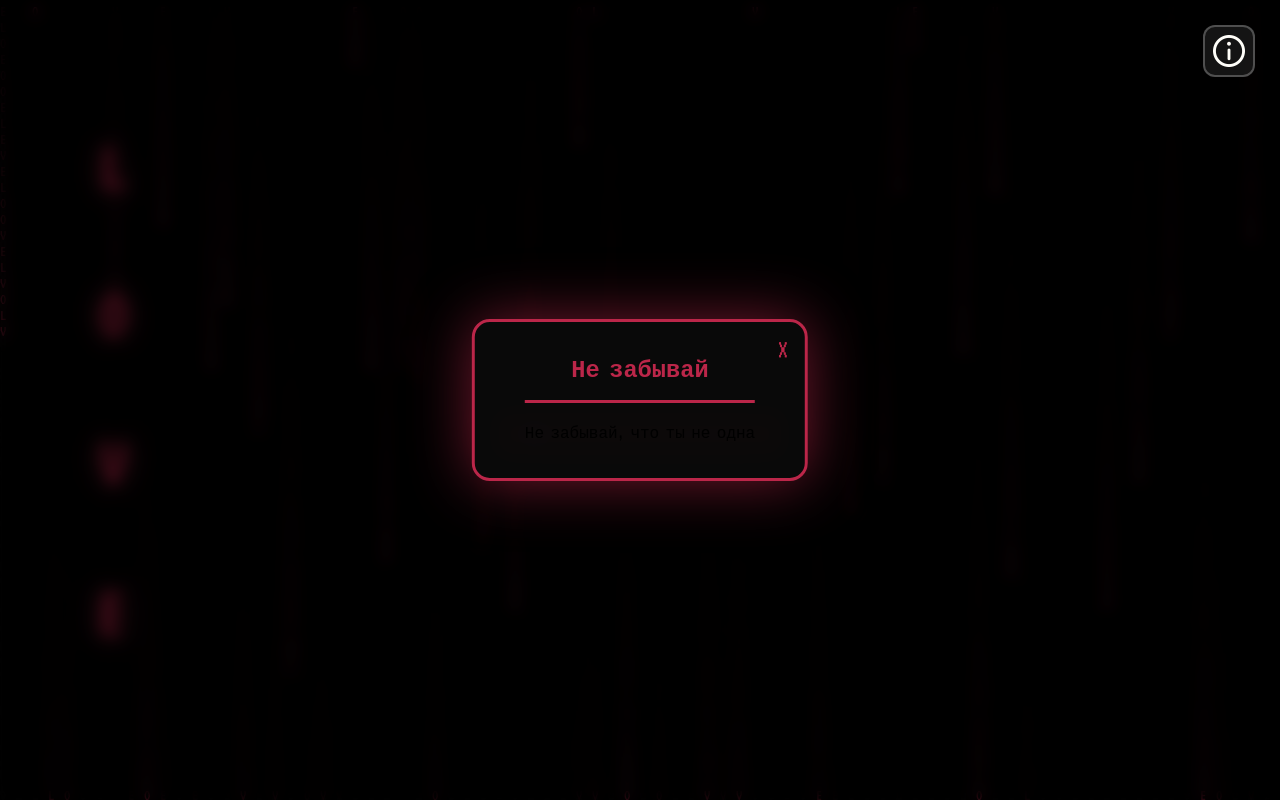
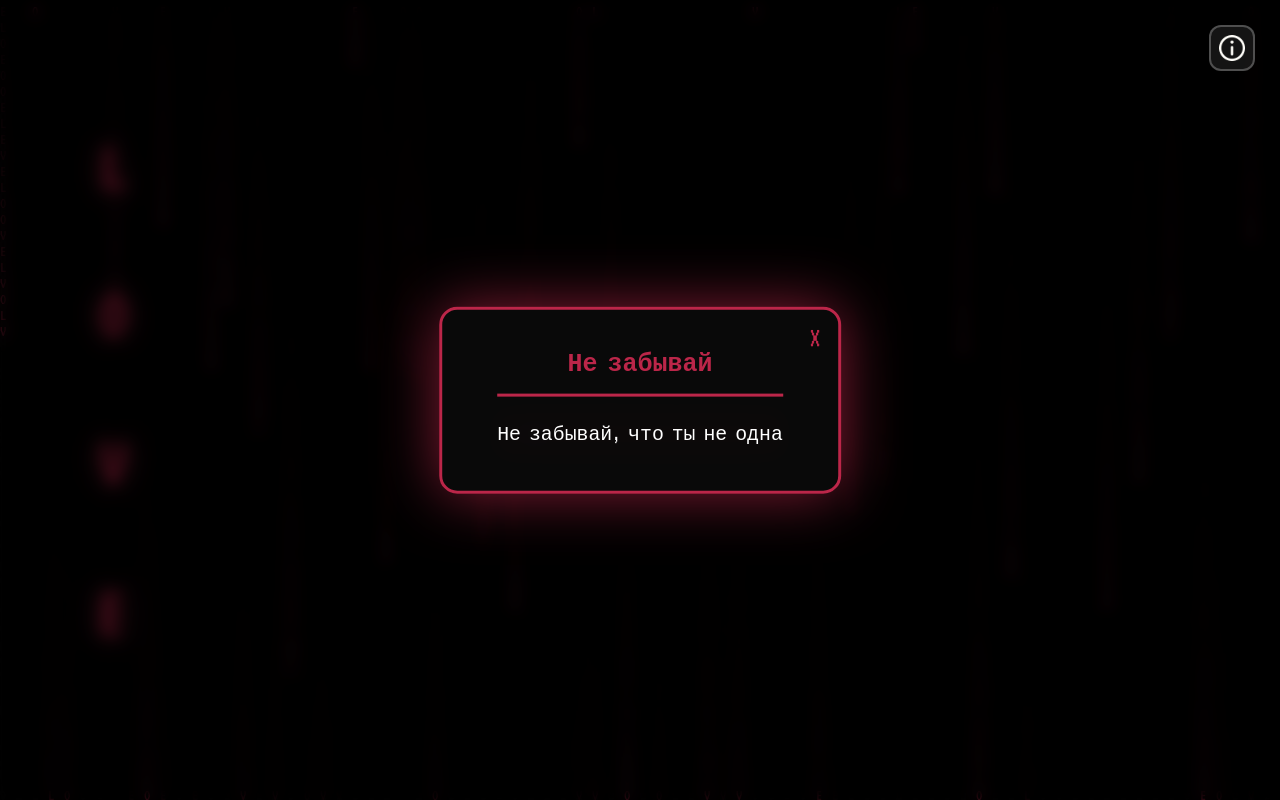
Before and after one commit to mixfix6801-wq/love-site, a plain HTML site: page index.html in a window 1280 px wide. Both pictures are taken after a click on the element 1229 px from the left and 51 px from the top of the page. Drawn offline with Linux system fonts and the light colour scheme.

Commit message:
Update index.html

```diff
--- a/index.html
+++ b/index.html
@@ -21,19 +21,10 @@
         #matrix { position: absolute; top: 0; left: 0; width: 100%; height: 100%; z-index: 1; }
 
         .love-vertical {
-            position: absolute;
-            left: 7%;
-            top: 50%;
-            transform: translateY(-50%);
-            font-size: 5.8vw;
-            line-height: 1.05;
-            color: #BB2649;
-            text-shadow: 0 0 25px #BB2649;
-            z-index: 3;
-            pointer-events: none;
-            display: flex;
-            flex-direction: column;
-            gap: 70px;
+            position: absolute; left: 7%; top: 50%; transform: translateY(-50%);
+            font-size: 5.8vw; line-height: 1.05; color: #BB2649;
+            text-shadow: 0 0 25px #BB2649; z-index: 3; pointer-events: none;
+            display: flex; flex-direction: column; gap: 70px;
         }
 
         .love-letter {
@@ -56,13 +47,20 @@
             align-items: center;
         }
 
+        /* Печатающийся текст */
         .main-text {
             font-size: 1.35vw;
-            color: #B22222;
-            text-shadow: 0 0 30px #B22222, 2px 2px 0 #000, -2px -2px 0 #000;
+            color: #960018;
+            text-shadow: 0 0 30px #960018, 2px 2px 0 #000, -2px -2px 0 #000;
             margin-bottom: 48px;
             letter-spacing: 5px;
+            white-space: nowrap;
+            overflow: hidden;
+            border-right: 3px solid #960018;
+            animation: blink 0.7s step-end infinite;
         }
+
+        @keyframes blink { 50% { border-color: transparent; } }
 
         .button {
             font-size: 0.78vw;
@@ -84,13 +82,12 @@
 
         .icon { width: 24px; height: 24px; }
 
-        /* Кнопка-картинка */
         .corner-btn {
             position: absolute;
             top: 25px;
             right: 25px;
-            width: 52px;
-            height: 52px;
+            width: 46px;
+            height: 46px;
             background: rgba(255,255,255,0.08);
             border: 2px solid rgba(255,255,255,0.25);
             border-radius: 12px;
@@ -99,120 +96,89 @@
             justify-content: center;
             cursor: pointer;
             z-index: 25;
-            transition: all 0.3s ease;
         }
 
-        .corner-btn:hover {
-            background: rgba(255,255,255,0.18);
-            transform: scale(1.1);
-        }
-
-        .corner-btn img { width: 32px; height: 32px; }
+        .corner-btn:hover { background: rgba(255,255,255,0.18); transform: scale(1.08); }
+        .corner-btn img { width: 26px; height: 26px; }
 
         .overlay {
-            position: absolute;
-            top: 0; left: 0;
-            width: 100%; height: 100%;
-            background: rgba(0,0,0,0.6);
-            backdrop-filter: blur(8px);
-            z-index: 20;
-            display: none;
-            opacity: 0;
-            transition: opacity 1.4s ease;
+            position: absolute; top: 0; left: 0; width: 100%; height: 100%;
+            background: rgba(0,0,0,0.6); backdrop-filter: blur(8px);
+            z-index: 20; display: none; opacity: 0; transition: opacity 1.4s ease;
         }
 
         .screen2 {
-            position: absolute;
-            top: 0; left: 0;
-            width: 100%; height: 100%;
-            background: #000;
-            display: none;
-            justify-content: center;
-            align-items: center;
-            flex-direction: column;
-            z-index: 10;
-            opacity: 0;
+            position: absolute; top: 0; left: 0; width: 100%; height: 100%; background: #000;
+            display: none; justify-content: center; align-items: center; flex-direction: column;
+            z-index: 10; opacity: 0;
         }
 
         .heart-container {
-            position: relative;
-            width: 82vw;
-            height: 72vh;
-            max-width: 880px;
-            max-height: 620px;
-            margin-left: -30px;
+            position: relative; width: 82vw; height: 72vh; max-width: 880px;
+            max-height: 620px; margin-left: -30px;
         }
 
         .love-text {
-            position: absolute;
-            color: #DC143C;
-            font-size: 17px;
-            text-shadow: 0 0 10px #DC143C;
-            opacity: 0;
-            transition: opacity 1.2s ease;
-            white-space: nowrap;
+            position: absolute; color: #DC143C; font-size: 17px;
+            text-shadow: 0 0 10px #DC143C; opacity: 0;
+            transition: opacity 1.2s ease; white-space: nowrap;
         }
 
         .days-counter {
-            position: absolute;
-            top: 110px;
-            left: 50%;
-            transform: translateX(-50%);
-            font-size: 1.65vw;
-            color: #ffffff;
-            letter-spacing: 4px;
+            position: absolute; top: 110px; left: 50%; transform: translateX(-50%);
+            font-size: 1.65vw; color: #ffffff; letter-spacing: 4px;
             text-shadow: 0 0 12px #ffffff;
         }
 
         .date {
-            position: absolute;
-            bottom: 55px;
-            font-size: 26px;
-            color: #ffffff;
-            opacity: 0.85;
-            letter-spacing: 4px;
+            position: absolute; bottom: 55px; font-size: 26px;
+            color: #ffffff; opacity: 0.85; letter-spacing: 4px;
         }
 
-        .message-box {
-            position: absolute;
-            top: 50%;
-            left: 50%;
-            transform: translate(-50%, -50%);
-            background: rgba(10,10,10,0.97);
-            border: 3px solid #BB2649;
-            border-radius: 18px;
-            padding: 35px 50px;
-            max-width: 460px;
-            text-align: center;
-            box-shadow: 0 0 60px rgba(187,38,73,0.6);
-            display: none;
-            opacity: 0;
-            transition: opacity 1.2s ease;
-            z-index: 30;
+        /* Экран загрузки */
+        .loading-screen {
+            position: absolute; top: 0; left: 0; width: 100%; height: 100%;
+            background: #000; display: none; flex-direction: column;
+            justify-content: center; align-items: center; z-index: 30; color: #BB2649;
         }
 
+        .loading-text { font-size: 1.8vw; margin-bottom: 30px; letter-spacing: 6px; }
+
+        .progress-container {
+            width: 420px; height: 28px; border: 2px solid #BB2649; position: relative;
+        }
+
+        .progress-bar {
+            height: 100%; width: 0%; background: #BB2649; transition: width 0.08s linear;
+        }
+
+        .progress-percent {
+            position: absolute; top: -38px; right: 0; font-size: 1.4vw;
+        }
+
+        /* Табличка */
+        .message-box {
+            position: absolute; top: 50%; left: 50%; transform: translate(-50%, -50%);
+            background: rgba(10,10,10,0.97); border: 3px solid #BB2649;
+            border-radius: 18px; padding: 40px 55px; max-width: 480px;
+            text-align: center; box-shadow: 0 0 60px rgba(187,38,73,0.7);
+            display: none; opacity: 0; transition: opacity 1.2s ease; z-index: 30;
+        }
         .message-box.show { opacity: 1; }
 
-        .message-box h2 {
-            font-size: 1.85vw;
-            color: #BB2649;
-            margin-bottom: 12px;
-        }
+        .message-box h2 { font-size: 1.95vw; color: #BB2649; margin-bottom: 15px; }
 
-        .red-line {
-            height: 3px;
-            background: #BB2649;
-            width: 100%;
-            margin: 16px 0 22px 0;
+        .red-line { height: 3px; background: #BB2649; width: 100%; margin: 16px 0 22px 0; }
+
+        .message-box p {
+            font-size: 1.55vw;
+            color: #ffffff;
+            line-height: 1.6;
         }
 
         .close-btn {
-            position: absolute;
-            top: 12px;
-            right: 16px;
-            font-size: 32px;
-            color: #BB2649;
-            cursor: pointer;
+            position: absolute; top: 12px; right: 16px;
+            font-size: 34px; color: #BB2649; cursor: pointer;
         }
     </style>
 </head>
@@ -228,14 +194,13 @@
     </div>
 
     <div class="content" id="screen1">
-        <div class="main-text">моей маленькой</div>
+        <div class="main-text" id="typingText">моей маленькой</div>
         <button class="button" id="btn">
             <img src="image.png" class="icon" id="icon" alt="">
             ПРОСМОТРЕТЬ СООБЩЕНИЕ
         </button>
     </div>
 
-    <!-- Кнопка-картинка -->
     <div class="corner-btn" id="cornerBtn">
         <img src="image2.png" alt="Menu">
     </div>
@@ -248,6 +213,15 @@
         <div class="date">05.08.2025</div>
     </div>
 
+    <!-- Экран загрузки -->
+    <div class="loading-screen" id="loadingScreen">
+        <div class="loading-text">LOADING...</div>
+        <div class="progress-container">
+            <div class="progress-bar" id="progressBar"></div>
+            <div class="progress-percent" id="percent">0%</div>
+        </div>
+    </div>
+
     <div class="message-box" id="messageBox">
         <span class="close-btn" id="closeBtn">×</span>
         <h2>Не забывай</h2>
@@ -256,9 +230,9 @@
     </div>
 
     <script>
-        // Matrix Rain
         const canvas = document.getElementById('matrix');
         const ctx = canvas.getContext('2d');
+
         function resizeCanvas() {
             canvas.width = window.innerWidth;
             canvas.height = window.innerHeight;
@@ -287,6 +261,20 @@
         initDrops();
         setInterval(drawMatrix, 45);
 
+        // Печатающийся текст
+        function typeWriter() {
+            const el = document.getElementById('typingText');
+            const text = "моей маленькой";
+            let i = 0;
+            el.textContent = '';
+            const interval = setInterval(() => {
+                if (i < text.length) {
+                    el.textContent += text.charAt(i);
+                    i++;
+                } else clearInterval(interval);
+            }, 80);
+        }
+
         function createHeart() {
             const container = document.getElementById('heartContainer');
             container.innerHTML = '';
@@ -314,12 +302,10 @@
 
             const loveTexts = document.querySelectorAll('.love-text');
             const step = 15000 / loveTexts.length;
-            loveTexts.forEach((text, i) => {
-                setTimeout(() => text.style.opacity = '0.93', i * step);
-            });
+            loveTexts.forEach((text, i) => setTimeout(() => text.style.opacity = '0.93', i * step));
         }
 
-        // Основная кнопка
+        // Основная кнопка + экран загрузки
         document.getElementById('btn').addEventListener('click', () => {
             document.getElementById('icon').classList.add('flyRight');
             const screen1 = document.getElementById('screen1');
@@ -329,34 +315,52 @@
 
             setTimeout(() => {
                 screen1.style.display = 'none';
-                const screen2 = document.getElementById('screen2');
-                screen2.style.display = 'flex';
-                screen2.style.opacity = '1';
-                setTimeout(createHeart, 300);
+                const loading = document.getElementById('loadingScreen');
+                loading.style.display = 'flex';
+
+                let progress = 0;
+                const bar = document.getElementById('progressBar');
+                const percentEl = document.getElementById('percent');
+
+                const int = setInterval(() => {
+                    progress += Math.random() * 14 + 5;
+                    if (progress > 100) progress = 100;
+                    bar.style.width = progress + '%';
+                    percentEl.textContent = Math.floor(progress) + '%';
+
+                    if (progress >= 100) {
+                        clearInterval(int);
+                        setTimeout(() => {
+                            loading.style.display = 'none';
+                            const screen2 = document.getElementById('screen2');
+                            screen2.style.display = 'flex';
+                            screen2.style.opacity = '1';
+                            setTimeout(createHeart, 300);
+                        }, 600);
+                    }
+                }, 80);
             }, 1600);
         });
 
-        // Кнопка-картинка (исправлено)
-        const cornerBtn = document.getElementById('cornerBtn');
-        const overlay = document.getElementById('overlay');
-        const messageBox = document.getElementById('messageBox');
-        const closeBtn = document.getElementById('closeBtn');
-
-        cornerBtn.addEventListener('click', () => {
-            overlay.style.display = 'block';
-            setTimeout(() => overlay.style.opacity = '1', 10);
-            messageBox.style.display = 'block';
-            setTimeout(() => messageBox.classList.add('show'), 50);
+        // Кнопка-картинка
+        document.getElementById('cornerBtn').addEventListener('click', () => {
+            document.getElementById('overlay').style.display = 'block';
+            setTimeout(() => document.getElementById('overlay').style.opacity = '1', 10);
+            const box = document.getElementById('messageBox');
+            box.style.display = 'block';
+            setTimeout(() => box.classList.add('show'), 50);
         });
 
-        closeBtn.addEventListener('click', () => {
-            overlay.style.opacity = '0';
-            messageBox.classList.remove('show');
+        document.getElementById('closeBtn').addEventListener('click', () => {
+            document.getElementById('overlay').style.opacity = '0';
+            document.getElementById('messageBox').classList.remove('show');
             setTimeout(() => {
-                overlay.style.display = 'none';
-                messageBox.style.display = 'none';
+                document.getElementById('overlay').style.display = 'none';
+                document.getElementById('messageBox').style.display = 'none';
             }, 800);
         });
+
+        window.onload = typeWriter;
     </script>
 </body>
 </html>
```
